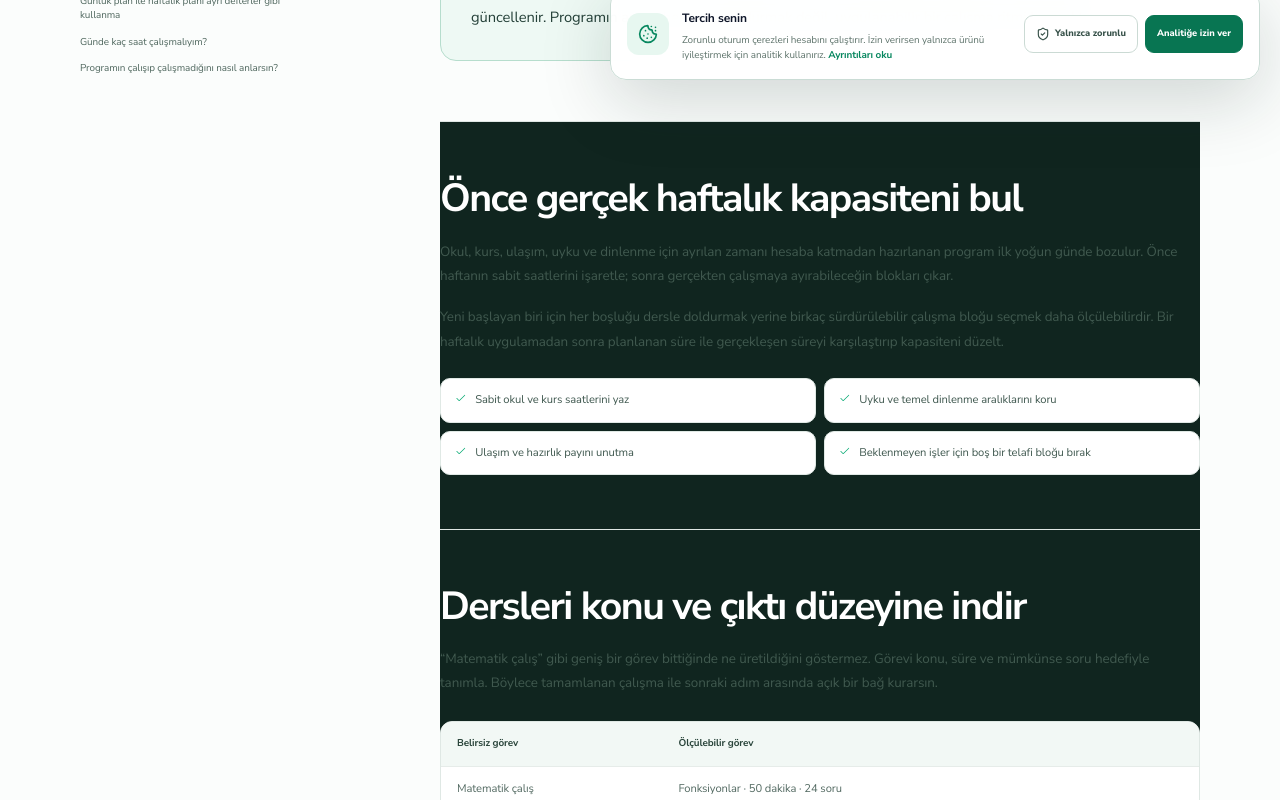
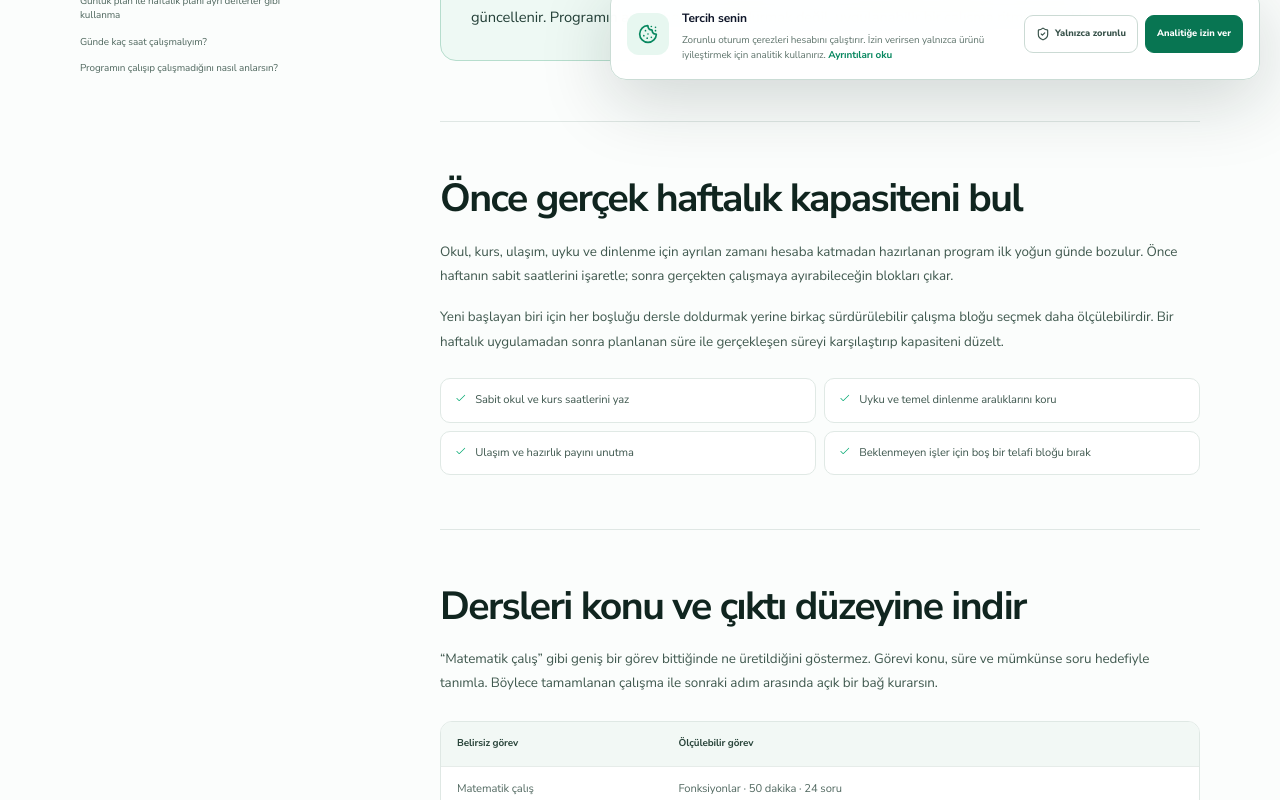
Before and after one commit to FaridMahmudlu/calisiyo, a Next.js app: page /rehber/yks-calisma-programi in a window 1280 px wide. Shown: the part 700-1500 px from the top of the page. Built offline with nearby package versions, Linux system fonts and the light colour scheme; no server answers.

Commit message:
fix: isolate guide article section styles

```diff
--- a/app/seo-content.css
+++ b/app/seo-content.css
@@ -126,7 +126,7 @@
 .guide-direct-answer { margin-bottom: 60px; padding: 30px; border: 1px solid #b6ddcd; border-radius: 16px; background: #eef9f4; }
 .guide-direct-answer span { color: #087957; font-size: .6rem; font-weight: 850; letter-spacing: .07em; text-transform: uppercase; }
 .guide-direct-answer p { margin: 10px 0 0; color: #244038; font-size: .92rem; line-height: 1.75; }
-.content-page .guide-section { padding: 54px 0; border-top: 1px solid #dfe7e4; }
+.content-page .guide-section { padding: 54px 0; border-top: 1px solid #dfe7e4; background: transparent; color: inherit; }
 .content-page .guide-section h2, .guide-sources h2 { margin: 0 0 18px; font-size: clamp(1.65rem, 3.2vw, 2.45rem); line-height: 1.15; letter-spacing: -.04em; }
 .content-page .guide-section > p { margin: 0 0 17px; color: #40594f; font-size: .84rem; line-height: 1.82; }
 .guide-checklist { margin: 24px 0 0; padding: 0; display: grid; grid-template-columns: repeat(2, minmax(0, 1fr)); gap: 8px; list-style: none; }
```
